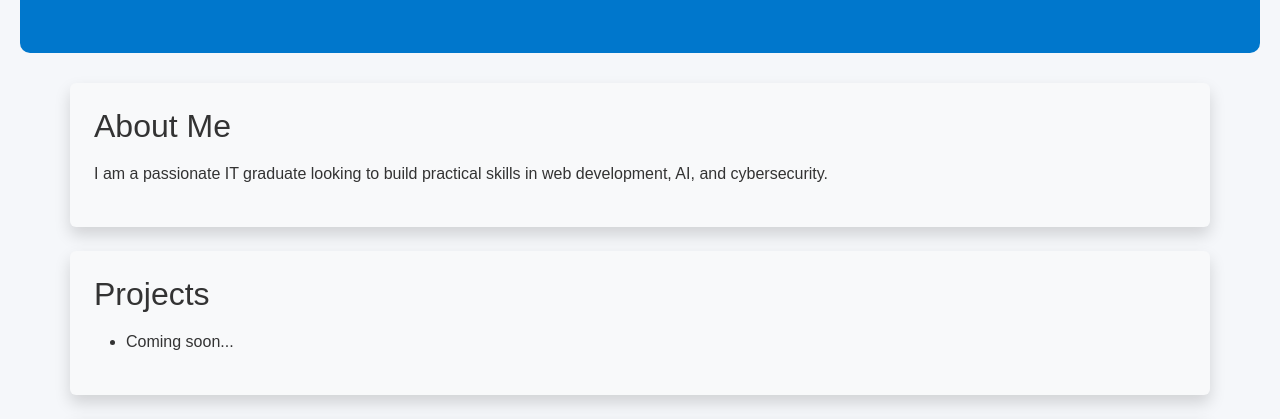
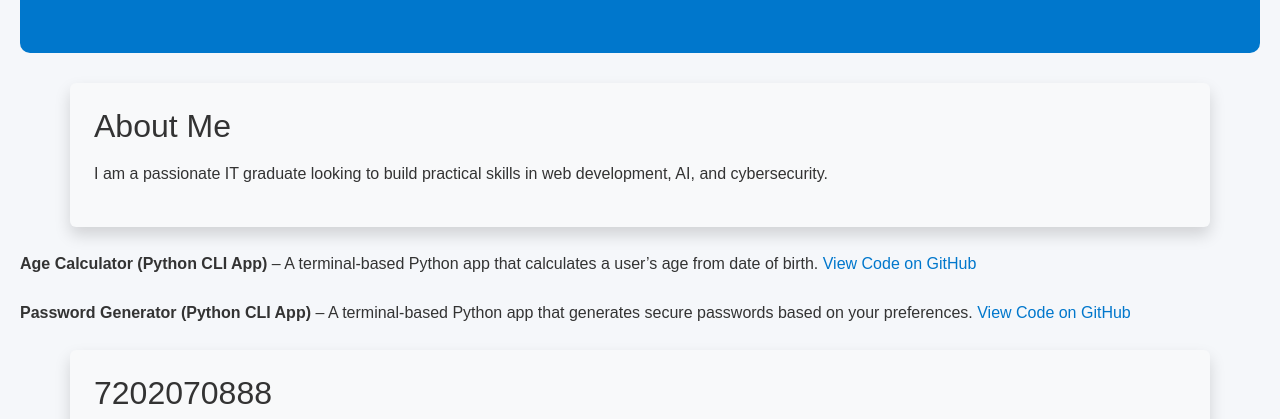
Before and after one commit to Luv2SeeUCry/portfolio, a plain HTML site: page index.html in a window 1280 px wide. Shown: the part 347-766 px from the top of the page. Drawn offline with nearby package versions, Linux system fonts and the light colour scheme.

Commit message:
Update index.html

```diff
--- a/index.html
+++ b/index.html
@@ -24,12 +24,19 @@
     <p>I am a passionate IT graduate looking to build practical skills in web development, AI, and cybersecurity.</p>
   </section>
 
-  <section id="about" class="container my-4 p-4 bg-light rounded shadow">
-    <h2 class="mb-3">Projects</h2>
-    <ul>
-      <li>Coming soon...</li>
-    </ul>
-  </section>
+  <ul style="list-style: none; padding-left: 0;">
+  <li style="margin-bottom: 1.5em;">
+    <strong>Age Calculator (Python CLI App)</strong> – A terminal-based Python app that calculates a user’s age from date of birth.
+    <a href="https://github.com/yourusername/age-calculator" target="_blank">View Code on GitHub</a>
+  </li>
+  <li>
+    <strong>Password Generator (Python CLI App)</strong> – A terminal-based Python app that generates secure passwords based on your preferences.
+    <a href="https://github.com/yourusername/password-generator" target="_blank">View Code on GitHub</a>
+  </li>
+</ul>
+
+
+
 
   <section id="about" class="container my-4 p-4 bg-light rounded shadow">
     <h2>7202070888</h2>
```
